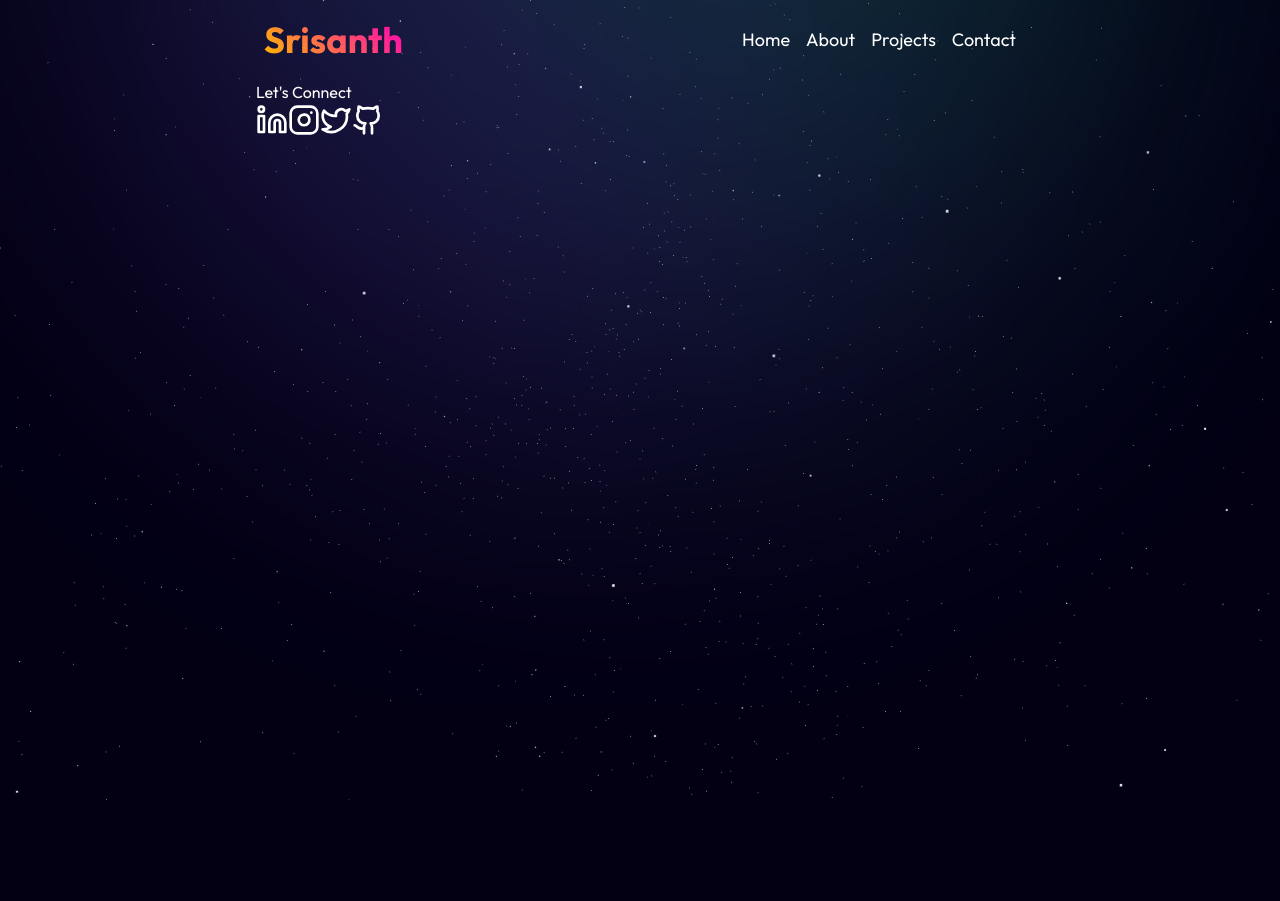
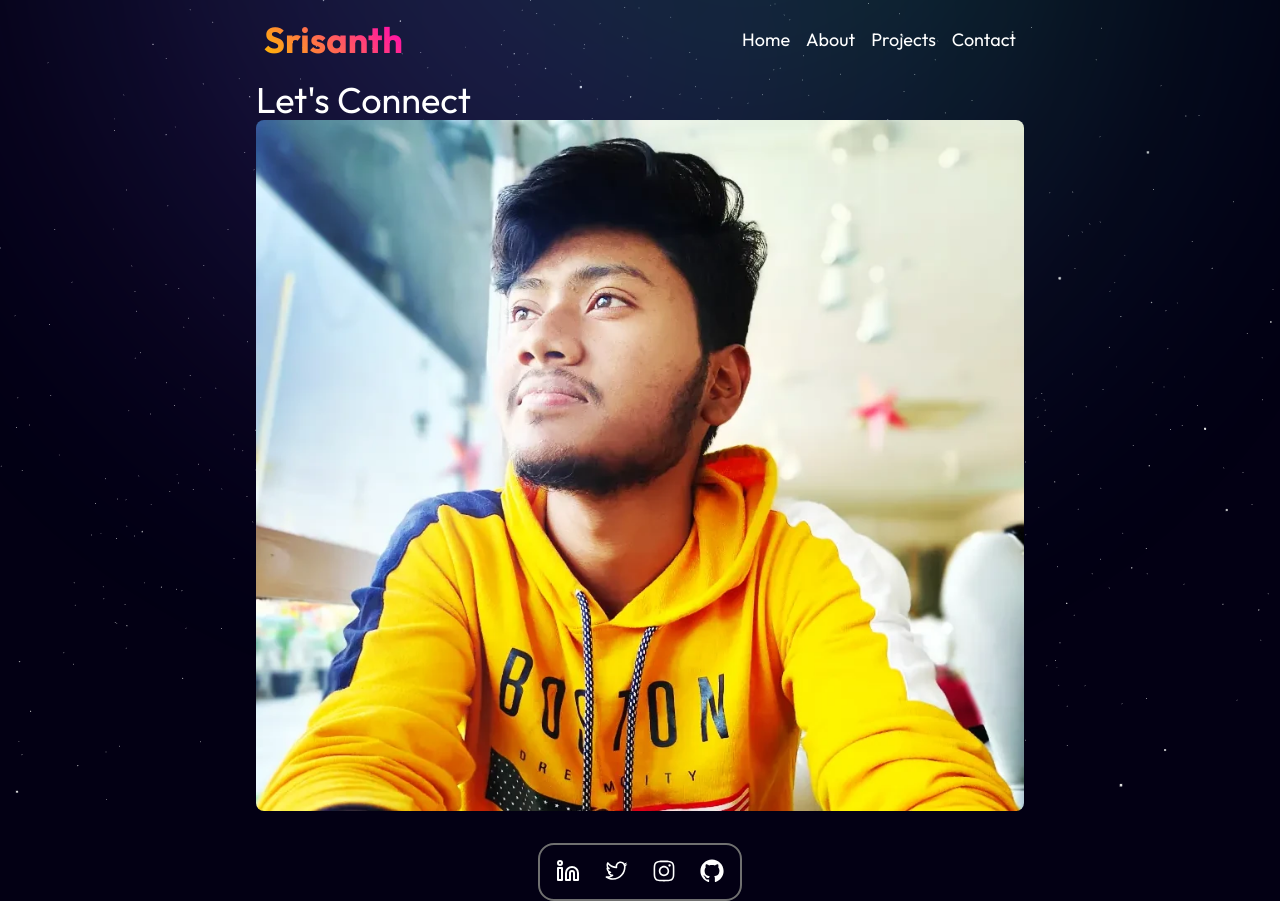
Before and after one commit to sri766/portpolio_2024, a Next.js app: page /contact in a window 1280 px wide. Before the commit the page ends 880 px from the top, so only its background shows below. Built offline with nearby package versions, Linux system fonts and the light colour scheme.

Commit message:
added styles and contact page icon

```diff
--- a/package.json
+++ b/package.json
@@ -10,8 +10,10 @@
   },
   "dependencies": {
     "@apollo/client": "^3.10.6",
+    "@hookform/resolvers": "^3.6.0",
     "@radix-ui/react-dialog": "^1.1.1",
     "@radix-ui/react-icons": "^1.3.0",
+    "@radix-ui/react-label": "^2.1.0",
     "@radix-ui/react-slot": "^1.1.0",
     "@react-three/drei": "^9.107.0",
     "@react-three/fiber": "^8.16.8",
@@ -31,10 +33,12 @@
     "react": "^18",
     "react-day-picker": "^8.10.1",
     "react-dom": "^18",
+    "react-hook-form": "^7.52.0",
     "react-locomotive-scroll": "^0.2.2",
     "swiper": "^11.1.4",
     "tailwind-merge": "^2.3.0",
-    "tailwindcss-animate": "^1.0.7"
+    "tailwindcss-animate": "^1.0.7",
+    "zod": "^3.23.8"
   },
   "devDependencies": {
     "@types/node": "^20.14.8",
--- a/src/app/contact/page.jsx
+++ b/src/app/contact/page.jsx
@@ -1,8 +1,12 @@
 import React from 'react'
-import { LinkedinIcon, Instagram, Twitter, Github, } from 'lucide-react'
+import { LinkedInLogoIcon,TwitterLogoIcon,InstagramLogoIcon,GitHubLogoIcon } from '@radix-ui/react-icons'
 import Image from 'next/image'
+import { Dock, DockIcon } from '../../components/magicui/dock'
+import { Linkedin } from 'lucide-react'
 
 const page = () => {
+
+
   return (
     <div className='h-screen lg:mx-64'>
       <Image
@@ -11,23 +15,31 @@ const page = () => {
         width={1280} height={500}
         alt='main'
       />
-      <div className=''>
-        <h1 className=''>Let&apos;s Connect</h1>
-    </div>
-      <div className='socials flex'>
-        <a href='https://www.linkedin.com/in/'>
-          <LinkedinIcon size='32' />
-        </a>
-        <a href='https://www.instagram.com/'>
-          <Instagram size='32' />
-        </a>
-        <a href='https://twitter.com/'>
-          <Twitter size='32' />
-        </a>
-        <a href=''>
-          <Github size='32' />
-        </a>
+      <h1 className='text-4xl'>Let&apos;s Connect</h1>
+      <div className='content flex justify-center items-center'>
+        <div className='left'>
+            <Image src="/assets/srisanth.webp" width={350} height={350}
+            className='contrast-100 hover:grayscale rounded-lg w-auto h-auto' alt='My-Image'/>
+            <Dock>
+              <DockIcon>
+                <Linkedin className='h-6 w-6'/>
+              </DockIcon>
+              <DockIcon>
+                <TwitterLogoIcon className='h-6 w-6'/>
+              </DockIcon>
+              <DockIcon>
+                <InstagramLogoIcon className='h-6 w-6'/>
+              </DockIcon>
+              <DockIcon>
+                <GitHubLogoIcon className='h-6 w-6'/>
+              </DockIcon>
+            </Dock>
+          </div>
+          <div className='form'>
+
+          </div>
       </div>
+
     </div>
   )
 }
--- a/src/app/layout.jsx
+++ b/src/app/layout.jsx
@@ -3,7 +3,7 @@ import "./globals.css";
 import Navbar from "../components/Navbar";
 import StarsCanvas from "../components/StarBackground";
 
-const outfit = Outfit({ subsets: ["latin"] });
+const outfit = Outfit({ subsets: ["latin"], display:'swap' });
 
 export const metadata = {
   title: "Srisanth | Portfolio",
--- a/src/app/project/page.jsx
+++ b/src/app/project/page.jsx
@@ -15,7 +15,7 @@ const features = [
     description: "Ecommerce Website build with React,Redux and Strapi.",
     href: "/",
     cta: "Learn more",
-    background: <Image height={600} width={600} className="absolute opacity-60 object-cover" src="/assets/project/storetrend1.png" />,
+    background: <Image height={600} width={600} className="absolute opacity-60 object-cover" src="/assets/project/storetrend1.png" alt="storetrend"/>,
     className: "lg:col-start-1 lg:col-end-2 lg:row-start-3 lg:row-end-4",
   },
   {
@@ -24,7 +24,7 @@ const features = [
     description: "A collection of Movies with TMDB API.",
     href: "/",
     cta: "Learn more",
-    background: <Image height={1500} width={500} className="absolute opacity-60 object-cover" src="/assets/project/movie.png" />,
+    background: <Image height={1500} width={500} className="absolute opacity-60 object-cover" src="/assets/project/movie.png" alt="movie"/>,
     className: "lg:row-start-1 lg:row-end-4 lg:col-start-2 lg:col-end-3",
   },
   {
@@ -33,7 +33,7 @@ const features = [
     description: "Search through all your files in one place.",
     href: "/",
     cta: "Learn more",
-    // background: <Image height={500} width={500} className="absolute opacity-60 aspect-video" src="/assets/project/hashnode.png" />,
+    // background: <Image height={500} width={500} className="absolute opacity-60 aspect-video" src="/assets/project/hashnode.png" alt="devops"/>,
     className: "lg:col-start-1 lg:col-end-2 lg:row-start-1 lg:row-end-3",
   },
   {
@@ -42,7 +42,7 @@ const features = [
     description: "Build with React, Firebase Auth and FireStore ",
     href: "/",
     cta: "Learn more",
-    background: <Image height={600} width={600} className="absolute opacity-60 object-cover" src="/assets/project/disney3.png" />,
+    background: <Image height={600} width={600} className="absolute opacity-60 object-cover" src="/assets/project/disney3.png" alt="disney+"/>,
     className: "lg:col-start-3 lg:col-end-3 lg:row-start-1 lg:row-end-2",
   },
   {
@@ -52,7 +52,7 @@ const features = [
       "A Web-App which promote India's Heritage and Culture",
     href: "/",
     cta: "Learn more",
-    background: <Image height={500} width={500} className="absolute opacity-60 object-cover" src="/assets/project/indiquest.png" />,
+    background: <Image height={500} width={500} className="absolute opacity-60 object-cover" src="/assets/project/indiquest.png" alt="indiquest" />,
     className: "lg:col-start-3 lg:col-end-3 lg:row-start-2 lg:row-end-4",
   },
 ];
--- a/src/components/Hero.jsx
+++ b/src/components/Hero.jsx
@@ -11,21 +11,20 @@ const Hero = () => {
       <div className='image '>
         <Image
           src='/assets/srisanth.webp'
-          className='rounded-lg border-white'
+          className='rounded-lg border-white w-auto h-auto'
           width={350}
           height={350}
-          sizes='(max-width: 768px) 100vw, 350px' // responsive image
+          sizes='(max-width: 768px) 100vw, 350px'
           priority
           alt='hero'
         />
-        {/* <Gradient /> */}
       </div>
       <div className='intro relative'>
-        <div className='content flex flex-col justify-center items-center lg:block'>
+        <div className='content flex flex-col justify-center items-center'>
           <h1 className='lg:text-4xl text-2xl font-bold'>Hello, I&apos;m
             <span className='text-gradient ml-2'>Srisanth Seth</span>
           </h1>
-          <h2 className='text-xl lg:text-2xl font-medium '>A FullStack Developer and UX/UI Designer</h2>
+          <h2 className='text-xl lg:text-2xl font-medium '>A FullStack Developer & UX/UI Designer</h2>
           <Button className={buttonVariants({variant: "classic"})}>
             <Download className='inline m-2'/>
             Resume
@@ -35,7 +34,7 @@ const Hero = () => {
       <div className='absolute lg:top-0 lg:right-[-200px] z-[-2] lg:z-0'>
             <Image
               src="/space-assets/mainIconsdark.svg"
-              className="opacity-75 "
+              className="opacity-60 w-auto h-auto "
               width={550}
               height={550}
               sizes='(max-width: 768px) 100vw, 550px'
--- a/src/components/Skills.jsx
+++ b/src/components/Skills.jsx
@@ -76,7 +76,7 @@ const Skills = () => {
                     <Image
                       src={items.path}
                       alt={items.name}
-                      className='object-cover object-center'
+                      className='object-cover object-center w-auto h-auto'
                       width={50}
                       height={50}
                     />
--- a/src/components/Swiper.jsx
+++ b/src/components/Swiper.jsx
@@ -12,6 +12,7 @@ import '../app/styles/Swiper.modules.css'
 import Image from 'next/image';
 import { ArrowLeft, ArrowRight } from 'lucide-react';
 import Link from 'next/link';
+import { Button,buttonVariants } from './ui/button';
 
 function App() {
 
@@ -19,12 +20,14 @@ function App() {
     <div className="lg:my-20 my-4 select-none">
       <div className='title flex justify-between'>
       <h1 className="heading">Project Gallery</h1>
-      <button className="btn hover:bg-pink-500 my-auto px-4 py-2 rounded-full">
-        <Link href={'/project'} >
-          View All
-        <ArrowRight className='inline'  />
-        </Link>
-      </button>
+          <Button className={buttonVariants({
+            variant:'classic'
+          })}>
+            <Link href={'/project'}>
+              View All
+            <ArrowRight className='inline'  />
+            </Link>
+          </Button>
       </div>
       <Swiper
         effect={'coverflow'}
--- /dev/null
+++ b/src/components/magicui/dock.jsx
@@ -0,0 +1,99 @@
+"use client";
+import { cn } from "../../lib/utils";
+import { cva } from "class-variance-authority";
+import { motion, useMotionValue, useSpring, useTransform } from "framer-motion";
+import React, { useRef } from "react";
+
+const DEFAULT_MAGNIFICATION = 60;
+const DEFAULT_DISTANCE = 140;
+
+const dockVariants = cva(
+  "mx-auto w-max mt-8 h-[58px] p-2 flex items-end gap-2 border-2 rounded-2xl border-[#707070]",
+);
+
+const Dock = React.forwardRef(
+  (
+    {
+      className,
+      children,
+      magnification = DEFAULT_MAGNIFICATION,
+      distance = DEFAULT_DISTANCE,
+      ...props
+    },
+    ref,
+  ) => {
+    const mouseX = useMotionValue(Infinity);
+
+    const renderChildren = () => {
+      return React.Children.map(children, (child) => {
+        return React.cloneElement(child, {
+          mouseX: mouseX,
+          magnification: magnification,
+          distance: distance,
+        });
+      });
+    };
+
+    return (
+      <motion.div
+        ref={ref}
+        onMouseMove={(e) => mouseX.set(e.pageX)}
+        onMouseLeave={() => mouseX.set(Infinity)}
+        {...props}
+        className={cn(dockVariants({ className }), className)}
+      >
+        {renderChildren()}
+      </motion.div>
+    );
+  },
+);
+
+Dock.displayName = "Dock";
+
+const DockIcon = ({
+  size,
+  magnification = DEFAULT_MAGNIFICATION,
+  distance = DEFAULT_DISTANCE,
+  mouseX,
+  className,
+  children,
+  ...props
+}) => {
+  const ref = useRef(null);
+
+  const distanceCalc = useTransform(mouseX, (val) => {
+    const bounds = ref.current?.getBoundingClientRect() ?? { x: 0, width: 0 };
+
+    return val - bounds.x - bounds.width / 2;
+  });
+
+  let widthSync = useTransform(
+    distanceCalc,
+    [-distance, 0, distance],
+    [40, magnification, 40],
+  );
+
+  let width = useSpring(widthSync, {
+    mass: 0.1,
+    stiffness: 150,
+    damping: 12,
+  });
+
+  return (
+    <motion.div
+      ref={ref}
+      style={{ width }}
+      className={cn(
+        "flex aspect-square cursor-pointer items-center justify-center rounded-full",
+        className,
+      )}
+      {...props}
+    >
+      {children}
+    </motion.div>
+  );
+};
+
+DockIcon.displayName = "DockIcon";
+
+export { Dock, DockIcon, dockVariants };
```
Also changed, not shown: src/components/Form.jsx (added), 1 other file (tests, documents, lock files or other folders).
